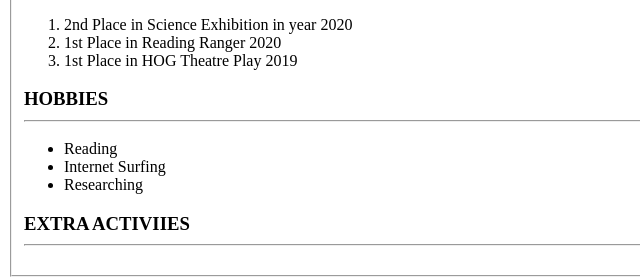
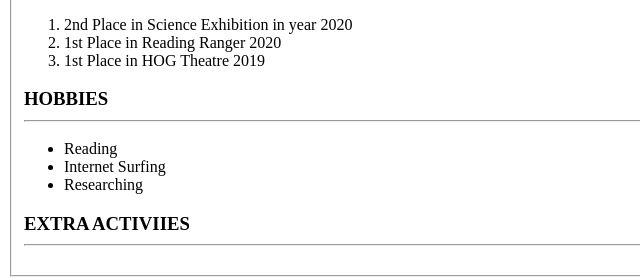
Before and after one commit to AkankshaS2/Akanksha-Profile, a plain HTML site: page index.html in a window 1280 px wide. Shown: the part 488-767 px from the top of the page, 0-640 px from the left. Drawn offline with Linux system fonts and the light colour scheme.

Commit message:
index.html

```diff
--- a/index.html
+++ b/index.html
@@ -52,7 +52,7 @@
     <ol>
         <li>2nd Place in Science Exhibition in year 2020</li>
         <li>1st Place in Reading Ranger 2020</li>
-        <li>1st Place in HOG Theatre Play 2019</li>
+        <li>1st Place in HOG Theatre 2019</li>
         <!--<li>Participated in Classical Dance Summer Programme-2015 at Talkatora Stadium, New Delhi</li>-->
     </ol>
     <h3>HOBBIES<hr></h3>
```
